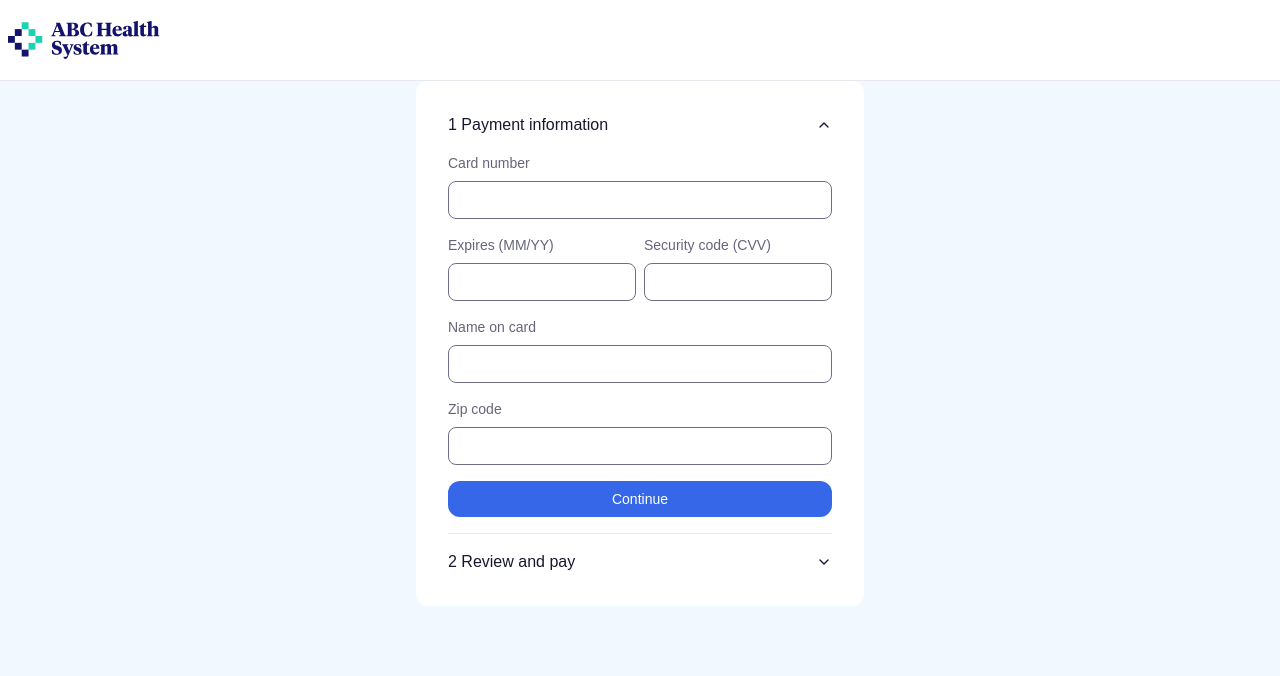
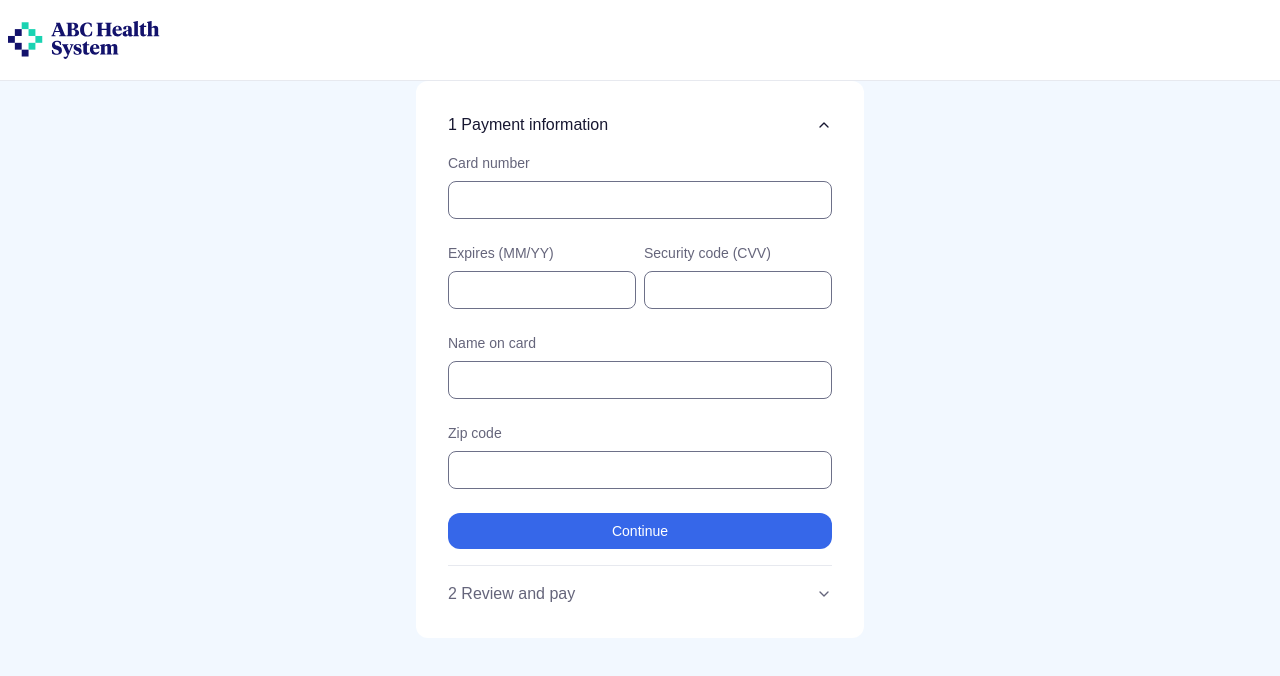
Before and after one commit to panzacoder/cedar-interview, a Next.js app: page /payment in a window 1280 px wide. Shown: the top 676 px of the page. Built offline with nearby package versions, Linux system fonts and the light colour scheme.

Commit message:
feat: form state complete

```diff
--- a/app/payment/page.tsx
+++ b/app/payment/page.tsx
@@ -1,25 +1,46 @@
+'use client'
 import {
   Accordion,
   AccordionContent,
   AccordionItem,
   AccordionTrigger
 } from '@/components/accordion'
-import { PaymentForm } from './payment-form'
+import { PaymentForm, PaymentFormSchema } from './payment-form'
+import { useState } from 'react'
 
 export default function PaymentPage() {
+  const [step, setStep] = useState('1')
+  const [paymentInfo, setPaymentInfo] = useState<PaymentFormSchema>()
+
+  function handleSuccessfulSubmission(formData: PaymentFormSchema) {
+    console.log(formData)
+    setStep('2')
+    setPaymentInfo(formData)
+  }
   return (
     <main className="flex h-full w-full justify-center">
       <div className="h-fit w-full max-w-md bg-card px-8 py-4 sm:rounded-xl">
-        <Accordion type="single" collapsible defaultValue="1">
-          <AccordionItem value="1">
-            <AccordionTrigger>1 Payment information</AccordionTrigger>
+        <Accordion type="single" collapsible defaultValue={step} value={step}>
+          <AccordionItem value="1" onClick={() => setStep('1')}>
+            <AccordionTrigger className="hover:no-underline">
+              1 Payment information
+            </AccordionTrigger>
             <AccordionContent>
-              <PaymentForm />
+              <PaymentForm onSubmit={handleSuccessfulSubmission} />
             </AccordionContent>
           </AccordionItem>
-          <AccordionItem value="2" className="sm:border-none">
-            <AccordionTrigger className="">2 Review and pay</AccordionTrigger>
-            <AccordionContent></AccordionContent>
+          <AccordionItem
+            value="2"
+            className="sm:border-none"
+            disabled={!paymentInfo}
+            onClick={() => paymentInfo && setStep('2')}
+          >
+            <AccordionTrigger className="hover:no-underline disabled:text-muted-foreground">
+              2 Review and pay
+            </AccordionTrigger>
+            <AccordionContent>
+              {paymentInfo && <div>paymentInfo.cardNumber</div>}
+            </AccordionContent>
           </AccordionItem>
         </Accordion>
       </div>
--- a/app/payment/payment-form.tsx
+++ b/app/payment/payment-form.tsx
@@ -1,17 +1,62 @@
 import { Button } from '@/components/button'
 import { Input } from '@/components/form/input'
+import { FormProvider, useForm } from 'react-hook-form'
+import { zodResolver } from '@hookform/resolvers/zod'
+import { z } from 'zod'
 
-export function PaymentForm() {
+const formSchema = z.object({
+  cardNumber: z.string().min(16, {
+    message: 'Please enter a valid card number.'
+  }),
+  expiry: z.string().min(5, {
+    message: 'Please enter a valid expiration date.'
+  }),
+  cvv: z.string().min(3, {
+    message: 'Please enter a valid CVV.'
+  }),
+  name: z.string().min(2, {
+    message: 'Please enter a valid name.'
+  }),
+  zipCode: z.string().min(5, {
+    message: 'Please enter a valid zip code.'
+  })
+})
+
+export type PaymentFormSchema = z.infer<typeof formSchema>
+
+const FormInput = Input<PaymentFormSchema>
+export function PaymentForm({
+  onSubmit
+}: {
+  onSubmit: (data: PaymentFormSchema) => void
+}) {
+  const form = useForm<PaymentFormSchema>({
+    resolver: zodResolver(formSchema),
+    shouldUseNativeValidation: true,
+    defaultValues: {
+      cardNumber: '',
+      expiry: '',
+      cvv: '',
+      name: '',
+      zipCode: ''
+    }
+  })
+
   return (
-    <form className="grid grid-cols-1 gap-4">
-      <Input label="Card number" id="cardNumber" />
-      <div className="grid grid-cols-2 gap-2">
-        <Input label="Expires (MM/YY)" id="expiry" />
-        <Input label="Security code (CVV)" id="cvv" />
-      </div>
-      <Input label="Name on card" id="name" />
-      <Input label="Zip code" id="zipCode" />
-      <Button type="submit">Continue</Button>
-    </form>
+    <FormProvider {...form}>
+      <form
+        className="grid grid-cols-1 gap-4"
+        onSubmit={form.handleSubmit(onSubmit)}
+      >
+        <FormInput label="Card number" name="cardNumber" />
+        <div className="grid grid-cols-2 gap-2">
+          <FormInput label="Expires (MM/YY)" name="expiry" />
+          <FormInput label="Security code (CVV)" name="cvv" />
+        </div>
+        <FormInput label="Name on card" name="name" />
+        <FormInput label="Zip code" name="zipCode" />
+        <Button type="submit">Continue</Button>
+      </form>
+    </FormProvider>
   )
 }
--- a/components/form/input.tsx
+++ b/components/form/input.tsx
@@ -1,20 +1,35 @@
 import { cn } from '@/lib/utils'
+import { forwardRef } from 'react'
+import { FieldValue, FieldValues, useController } from 'react-hook-form'
 
-type InputProps = {
+type InputProps<T extends FieldValues> = {
   label: string
+  name: FieldValue<T>
   wrapperClassName?: string
 } & React.HTMLAttributes<HTMLInputElement>
-export function Input({ label, id, wrapperClassName, ...rest }: InputProps) {
+const Input = <T extends FieldValues>({
+  label,
+  wrapperClassName,
+  name,
+  ...rest
+}: InputProps<T>) => {
+  const { field, fieldState } = useController({ name })
   return (
     <div className={cn('flex w-full flex-col gap-2', wrapperClassName)}>
-      <label htmlFor={id} className="text-muted-foreground">
+      <label htmlFor={name} className="text-muted-foreground">
         {label}
       </label>
       <input
-        className="w-full rounded-lg border border-input p-2 text-primary-foreground focus:border-accent"
-        id={id}
+        className="w-full rounded-lg border border-input p-2 text-foreground focus:border-accent"
+        id={name}
+        {...field}
         {...rest}
       />
+      <p className="text-destructive-foreground">{fieldState.error?.message}</p>
     </div>
   )
 }
+
+Input.displayName = 'Input'
+
+export { Input }
--- a/package.json
+++ b/package.json
@@ -9,14 +9,17 @@
     "lint": "next lint"
   },
   "dependencies": {
+    "@hookform/resolvers": "^3.9.0",
     "@radix-ui/react-accordion": "^1.2.0",
     "clsx": "^2.1.1",
     "lucide-react": "^0.403.0",
     "next": "14.2.4",
     "react": "^18",
     "react-dom": "^18",
+    "react-hook-form": "^7.52.1",
     "tailwind-merge": "^2.4.0",
-    "tailwindcss-animate": "^1.0.7"
+    "tailwindcss-animate": "^1.0.7",
+    "zod": "^3.23.8"
   },
   "devDependencies": {
     "@types/node": "^20",
```
Also changed, not shown: 1 other file (tests, documents, lock files or other folders).
